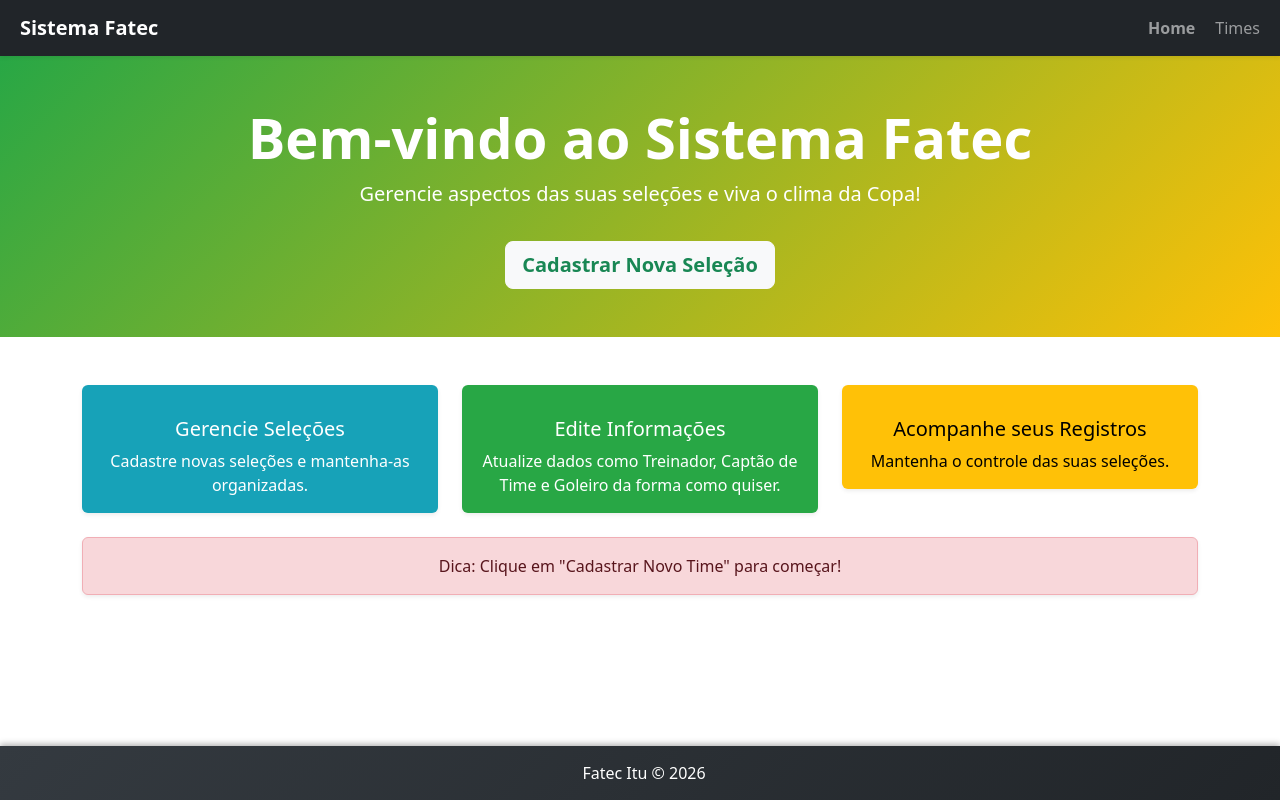
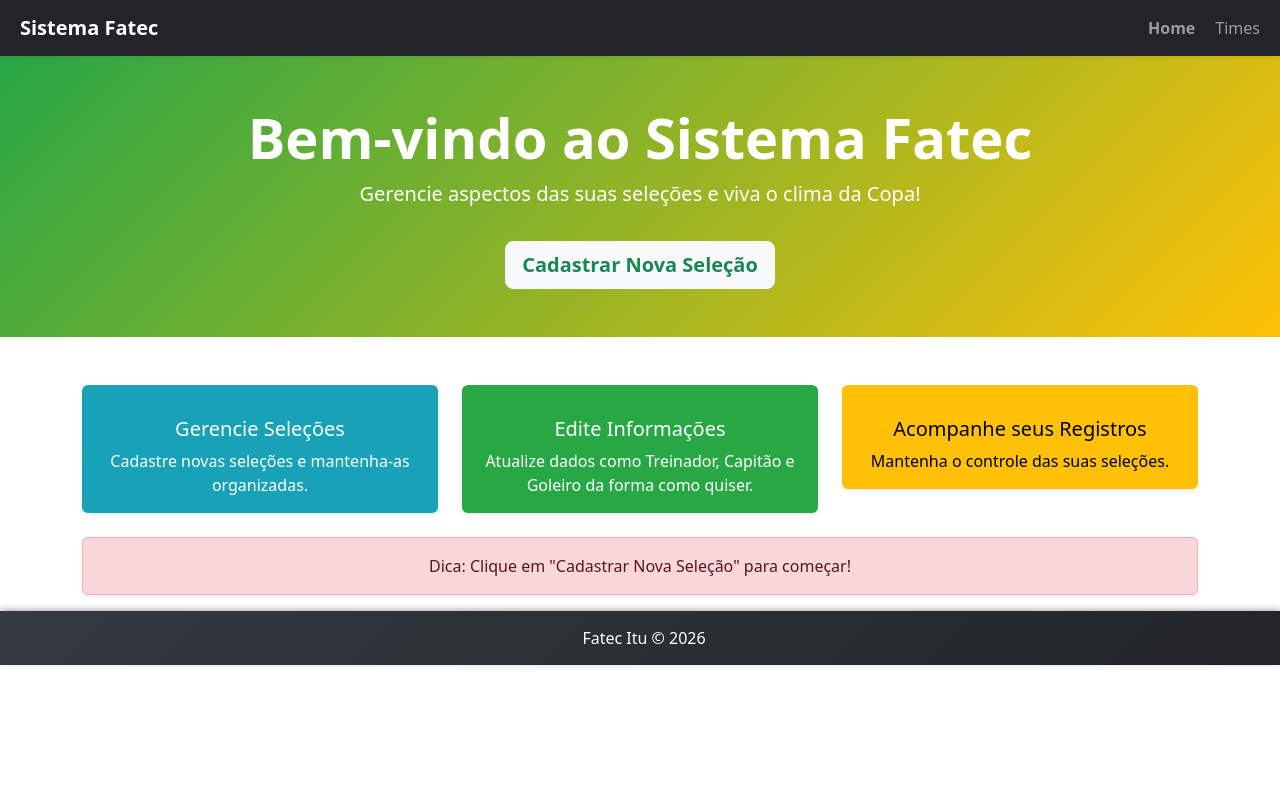
Before and after one commit to joaopedrocvce-cloud/Fatec-ADS-SoccerTeam, an Angular app: page / in a window 1280 px wide. Built offline with nearby package versions, Linux system fonts and the light colour scheme.

Commit message:
Commit (semi)finalizado

```diff
--- a/src/app/footer-component/footer-component.css
+++ b/src/app/footer-component/footer-component.css
@@ -1,10 +1,16 @@
 .footer {
   background: linear-gradient(135deg, #343a40, #212529); /* gradiente escuro */
   padding: 15px 0;
-  position: fixed;
+  position: static;
   bottom: 0;
   width: 100%;
   box-shadow: 0 -2px 6px rgba(0,0,0,0.3);
+  opacity: 0; /* invisível por padrão */
+  transition: opacity 0.4s ease;
+}
+
+.footer.visible {
+  opacity: 1; /* aparece quando chega ao fim */
 }
 
 .footer-text {
--- a/src/app/footer-component/footer-component.html
+++ b/src/app/footer-component/footer-component.html
@@ -1,4 +1,4 @@
-<footer class="footer">
+<footer class="footer" [class.visible]="isFooterVisible">
   <div class="container text-center">
     <span class="footer-text">
       <i class="bi bi-mortarboard-fill me-2"></i> Fatec Itu © 2026
--- a/src/app/footer-component/footer-component.ts
+++ b/src/app/footer-component/footer-component.ts
@@ -1,4 +1,4 @@
-import { Component } from '@angular/core';
+import { Component, HostListener } from '@angular/core';
 
 @Component({
   selector: 'app-footer-component',
@@ -6,4 +6,17 @@ import { Component } from '@angular/core';
   templateUrl: './footer-component.html',
   styleUrl: './footer-component.css',
 })
-export class FooterComponent {}
+export class FooterComponent {
+
+  isFooterVisible = false;
+
+  @HostListener('window:scroll', [])
+  onWindowScroll() {
+    const scrollTop = window.scrollY;
+    const windowHeight = window.innerHeight;
+    const docHeight = document.documentElement.scrollHeight;
+
+    // Se o usuário chegou ao fim da página
+    this.isFooterVisible = (scrollTop + windowHeight >= docHeight);
+  }
+}
--- a/src/app/home-component/home-component.html
+++ b/src/app/home-component/home-component.html
@@ -25,7 +25,7 @@
         <div class="card-body">
           <i class="bi bi-pencil-square display-4"></i>
           <h5 class="card-title mt-3">Edite Informações</h5>
-          <p class="card-text">Atualize dados como Treinador, Captão de Time e Goleiro da forma como quiser.</p>
+          <p class="card-text">Atualize dados como Treinador, Capitão e Goleiro da forma como quiser.</p>
         </div>
       </div>
     </div>
@@ -44,6 +44,6 @@
 
 <div class="container mt-4">
   <div class="alert alert-danger shadow-sm text-center" role="alert">
-    <i class="bi bi-lightbulb"></i> Dica: Clique em "Cadastrar Novo Time" para começar!
+    <i class="bi bi-lightbulb"></i> Dica: Clique em "Cadastrar Nova Seleção" para começar!
   </div>
 </div>
--- a/src/app/team-component/team-component.html
+++ b/src/app/team-component/team-component.html
@@ -6,6 +6,10 @@
       <i class="bi bi-arrow-left-circle"></i> Voltar para Página Inicial
     </button>
   </div>
+</div>
+
+<div *ngIf="feedbackMessage" class="alert alert-{{feedbackType}} text-center mt-3" role="alert">
+  {{feedbackMessage}}
 </div>
 
 <div class="container mt-5">
@@ -25,12 +29,12 @@
 
         <div class="row">
           <div class="col-md-6 mb-3">
-            <label for="inputCapt" class="form-label fw-bold">Capitão</label>
-            <input formControlName="capt" type="text" class="form-control" id="inputCapt">
+            <label for="inputCaptain" class="form-label fw-bold">Capitão</label>
+            <input formControlName="captain" type="text" class="form-control" id="inputCaptain">
           </div>
           <div class="col-md-6 mb-3">
-            <label for="inputGoal" class="form-label fw-bold">Goleiro</label>
-            <input formControlName="goal" type="text" class="form-control" id="inputGoal">
+            <label for="inputGoalkeeper" class="form-label fw-bold">Goleiro</label>
+            <input formControlName="goalkeeper" type="text" class="form-control" id="inputGoalkeeper">
           </div>
         </div>
 
--- a/src/app/team-component/team-component.ts
+++ b/src/app/team-component/team-component.ts
@@ -38,41 +38,57 @@ export class TeamComponent implements OnInit{
       );
   }
 
-   save(){
-    this.service.save(this.formGroupTeam.value).subscribe(
-      {
+  feedbackMessage: string | null = null;
+  feedbackType: 'success' | 'danger' | 'warning' = 'success';
+
+  save() {
+    this.service.save(this.formGroupTeam.value).subscribe({
       next: json => {
         this.teams.update(teams => [...teams, json]);
         this.formGroupTeam.reset();
+        this.isEditing = false;
+        this.feedbackMessage = 'Seleção cadastrada com sucesso!';
+        this.feedbackType = 'success';
+      },
+      error: () => {
+        this.feedbackMessage = 'Erro ao cadastrar seleção.';
+        this.feedbackType = 'danger';
       }
-      }
-    );
+    });
   }
 
   delete(team: Team) {
-    this.service.delete(team).subscribe(
-      {
+    this.service.delete(team).subscribe({
       next: () => {
         this.teams.update(teams => teams.filter(t => t.id !== team.id));
+        this.feedbackMessage = 'Seleção removida com sucesso!';
+        this.feedbackType = 'warning';
+      },
+      error: () => {
+        this.feedbackMessage = 'Erro ao remover seleção.';
+        this.feedbackType = 'danger';
       }
-      }
-    )
+    });
   }
 
   update() {
-     this.service.update(this.formGroupTeam.value).subscribe(
-        {
+    this.service.update(this.formGroupTeam.value).subscribe({
       next: json => {
         this.teams.update(teams => teams.map(t => t.id === json.id ? json : t));
+        this.formGroupTeam.reset();
         this.isEditing = false;
-            this.formGroupTeam.reset();
+        this.feedbackMessage = 'Seleção atualizada com sucesso!';
+        this.feedbackType = 'success';
+      },
+      error: () => {
+        this.feedbackMessage = 'Erro ao atualizar seleção.';
+        this.feedbackType = 'danger';
       }
-        }
-      )
+    });
   }
 
   onClickUpdate(team: Team) {
-      this.formGroupTeam.setValue(team);
+    this.formGroupTeam.patchValue(team);
     this.isEditing = true;
   }
 }
--- a/src/app/team-service.ts
+++ b/src/app/team-service.ts
@@ -19,12 +19,12 @@ export class TeamService {
     return this.http.post<Team>(this.apiUrl, team);
   }
 
-  // HTTP DELETE: http://localhost:3000/teams/6
+  // HTTP DELETE: http://localhost:8080/teams/34
   delete(team: Team): Observable<void>{
     return this.http.delete<void>(`${this.apiUrl}/${team.id}`);
  }
 
-  // HTTP PUT: http://localhost:3000/teams/3
+  // HTTP PUT: http://localhost:8080/teams/34
   // HTTP Request body: team
   update(team: Team): Observable<Team>{
     return this.http.put<Team>(`${this.apiUrl}/${team.id}`, team);
```
Also changed, not shown: 1 other file (tests, documents, lock files or other folders). Lines whose indentation alone changed are shown as unchanged.
